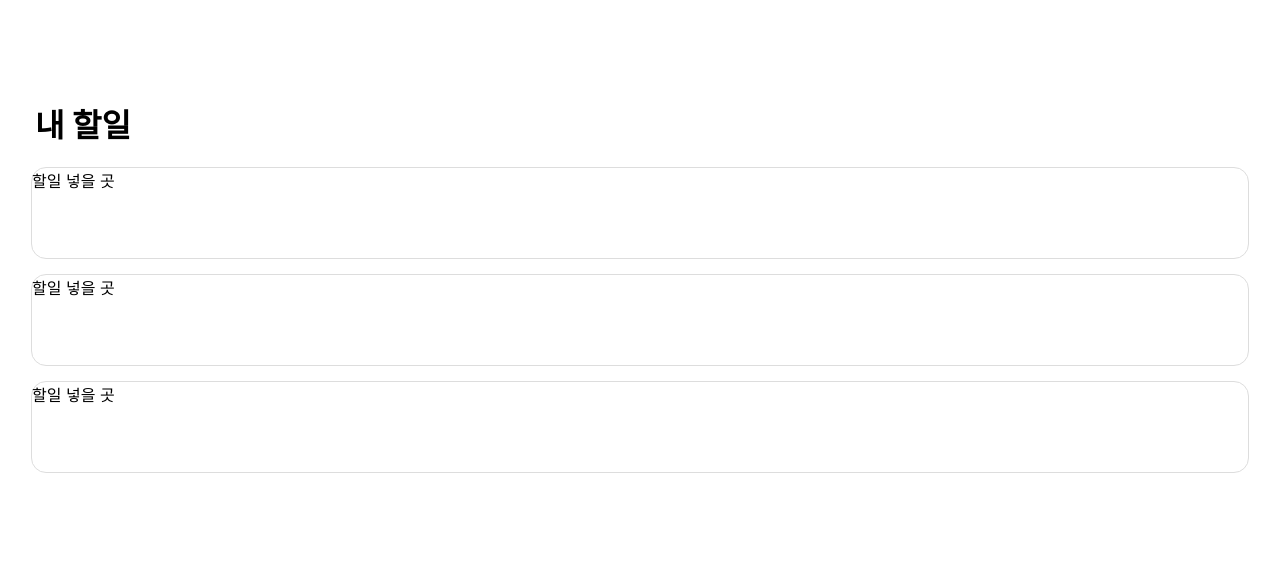
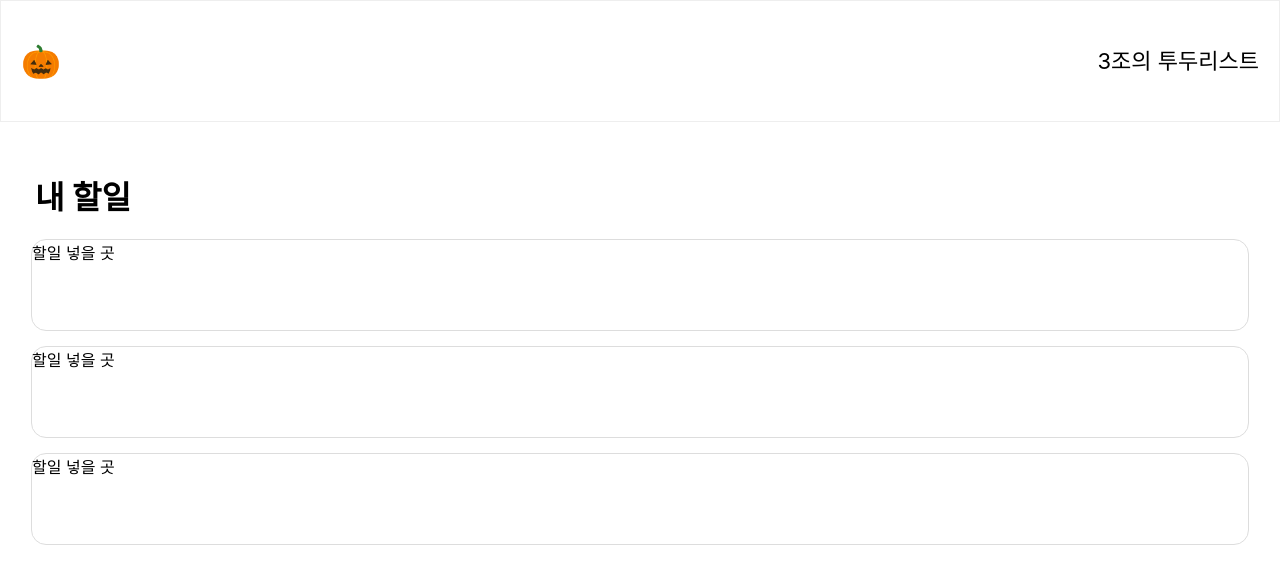
Before and after one commit to Ermael35/React-homework-03, a React (Create React App) app: page /listtodo in a window 1280 px wide. Shown: the top 584 px of the page. Built offline with nearby package versions, Linux system fonts and the light colour scheme.

Commit message:
수정본

```diff
--- /dev/null
+++ b/src/components/Header.jsx
@@ -0,0 +1,27 @@
+import React from "react";
+import styled from "styled-components";
+
+const Header = () => {
+    return(
+        <HeaderContainer>
+            <h1>🎃</h1>
+            <HeaderTit>3조의 투두리스트</HeaderTit>
+        </HeaderContainer>
+    )
+}
+
+
+
+export default Header;
+
+const HeaderContainer = styled.div`
+    min-width: 800px;
+    border: 1px solid #eee;
+    height: 80px;
+    display: flex;
+    justify-content: space-between;
+    padding: 20px;
+`
+const HeaderTit = styled.p`
+    font-size: 22px;
+`
--- /dev/null
+++ b/src/components/Layout.jsx
@@ -0,0 +1,11 @@
+import React from "react";
+import Header from "./Header";
+
+
+const Layout = ({children}) => {
+    return (
+        <Header/>
+    )
+}
+
+export default Layout;
--- a/src/pages/Home.jsx
+++ b/src/pages/Home.jsx
@@ -0,0 +1,11 @@
+import React from "react";
+import Layout from "../components/Layout"
+
+const Home = () => {
+    return(
+        <Layout/>
+    )
+}
+
+
+export default Home;
--- a/src/pages/ListTodo.jsx
+++ b/src/pages/ListTodo.jsx
@@ -1,10 +1,11 @@
 import React from "react";
 import styled from "styled-components";
-
+import Layout from "../components/Layout"
 
 const ListTodo = () => {
     return(
         <todo-container>
+            <Layout/>
             <Sttodo><h1>내 할일</h1></Sttodo>
 
             <StBox>
@@ -27,7 +28,7 @@ export default ListTodo;
 
 const Sttodo = styled.div`
     text-align: left;
-    margin: 100px auto 5px 35px;
+    margin: 50px auto 5px 35px;
 `
 
 const StBox = styled.div`
```
